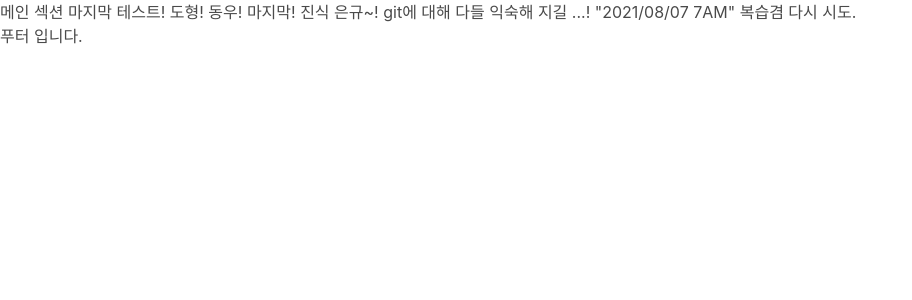
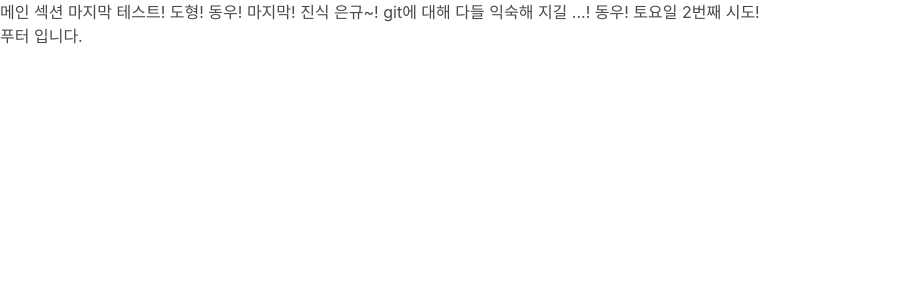
Before and after one commit to leubenia/gonwed, a Flask app: page / in a window 1280 px wide. Shown: the part 24-324 px from the top of the page, without its empty margins (0-912 px from the left). Run offline with Flask 2, Linux system fonts and the light colour scheme; some libraries are stand-ins or nearby versions.

Commit message:
second update index.html

```diff
--- a/templates/index.html
+++ b/templates/index.html
@@ -71,7 +71,7 @@
                 진식
                 은규~!
                 git에 대해 다들 익숙해 지길 ...!
-                "2021/08/07 7AM" 복습겸 다시 시도.
+                동우! 토요일 2번째 시도!
             </div>
         </section>
 
```
